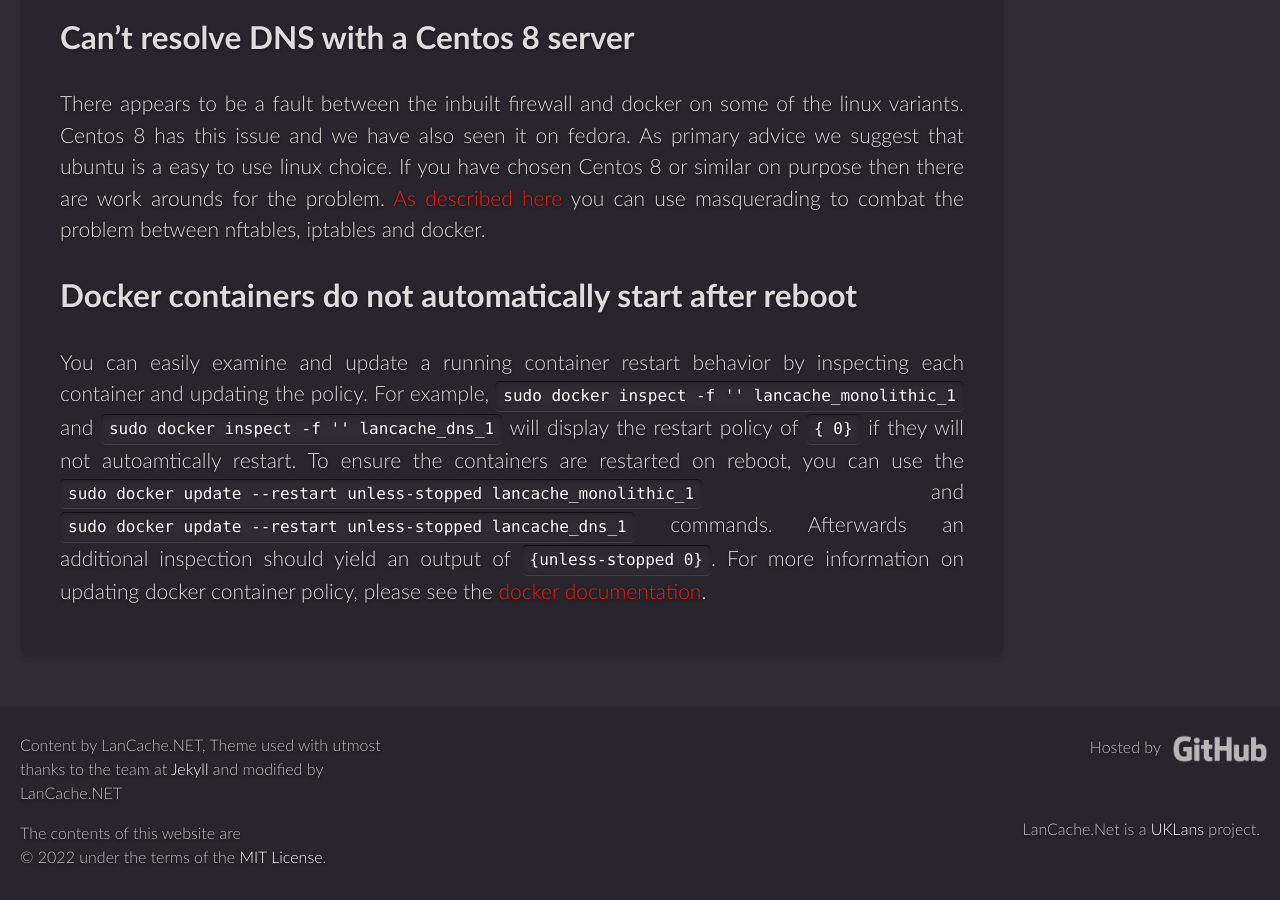
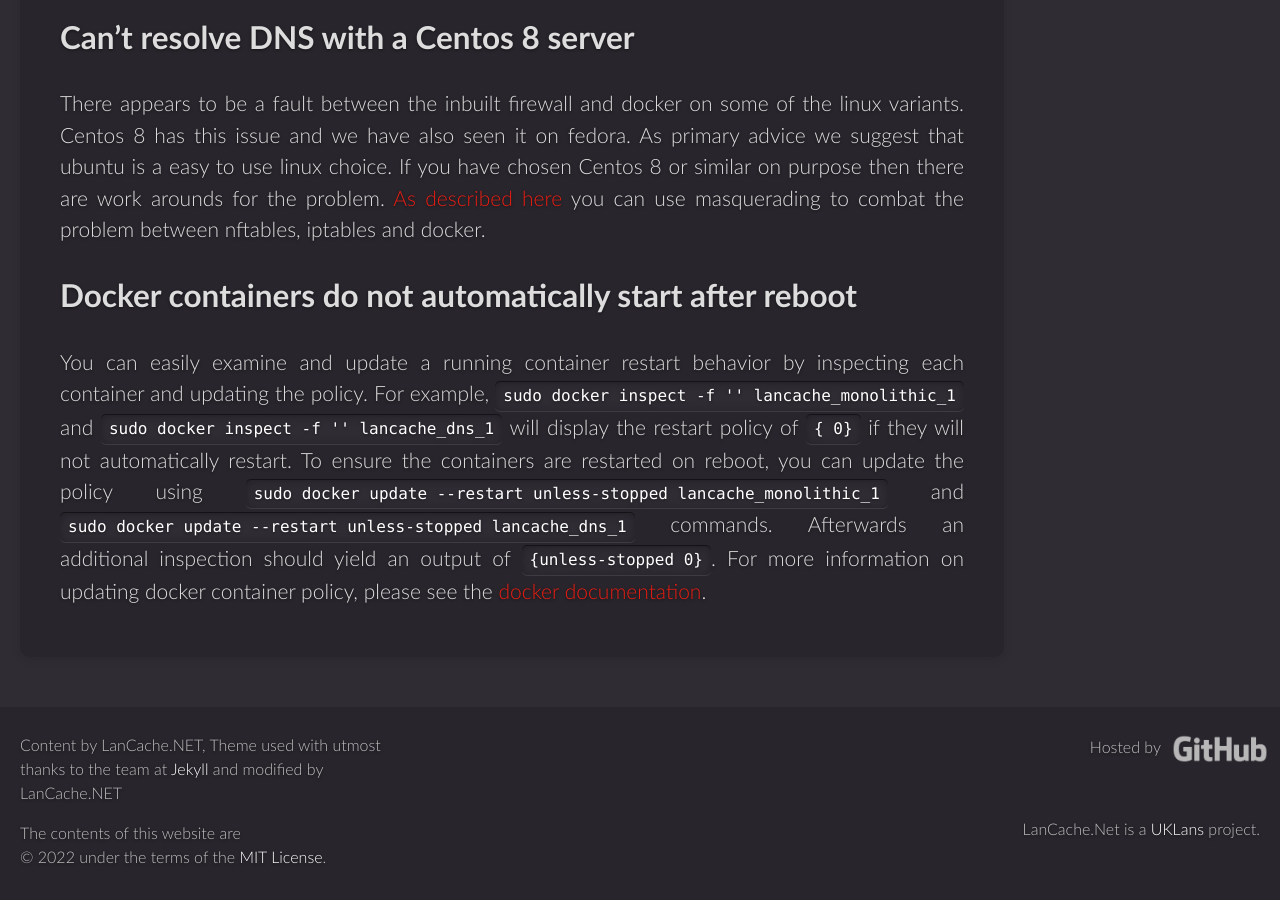
Before and after one commit to lancachenet/lancachenet.github.io, a Jekyll site: the page built from _docs/common-issues.md, in a window 1280 px wide and 900 px high, scrolled down 4030 px. Built offline with Jekyll 4.4.1, drawn with Linux system fonts in a browser that asks for light colours; comment, search, counter and statistics services are not loaded.

Commit message:
Update common-issues.md
spelling

```diff
--- a/_docs/common-issues.md
+++ b/_docs/common-issues.md
@@ -71,4 +71,4 @@
 
 ## Docker containers do not automatically start after reboot
 
-You can easily examine and update a running container restart behavior by inspecting each container and updating the policy. For example, `sudo docker inspect -f '{{.HostConfig.RestartPolicy}}' lancache_monolithic_1` and `sudo docker inspect -f '{{.HostConfig.RestartPolicy}}' lancache_dns_1` will display the restart policy of `{ 0}` if they will not autoamtically restart. To ensure the containers are restarted on reboot, you can use the `sudo docker update --restart unless-stopped lancache_monolithic_1` and `sudo docker update --restart unless-stopped lancache_dns_1` commands. Afterwards an additional inspection should yield an output of `{unless-stopped 0}`. For more information on updating docker container policy, please see the [docker documentation](https://docs.docker.com/engine/reference/commandline/container_update/).
+You can easily examine and update a running container restart behavior by inspecting each container and updating the policy. For example, `sudo docker inspect -f '{{.HostConfig.RestartPolicy}}' lancache_monolithic_1` and `sudo docker inspect -f '{{.HostConfig.RestartPolicy}}' lancache_dns_1` will display the restart policy of `{ 0}` if they will not automatically restart. To ensure the containers are restarted on reboot, you can update the policy using `sudo docker update --restart unless-stopped lancache_monolithic_1` and `sudo docker update --restart unless-stopped lancache_dns_1` commands. Afterwards an additional inspection should yield an output of `{unless-stopped 0}`. For more information on updating docker container policy, please see the [docker documentation](https://docs.docker.com/engine/reference/commandline/container_update/).
```
